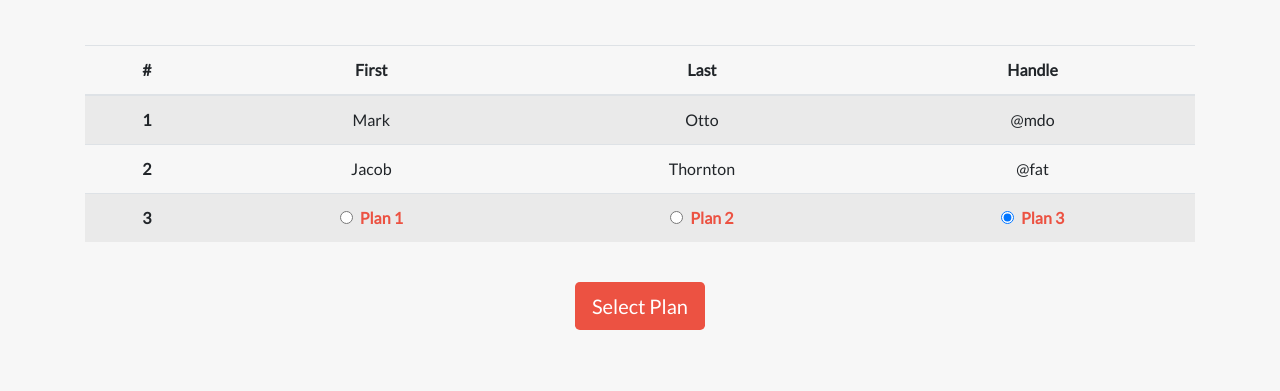
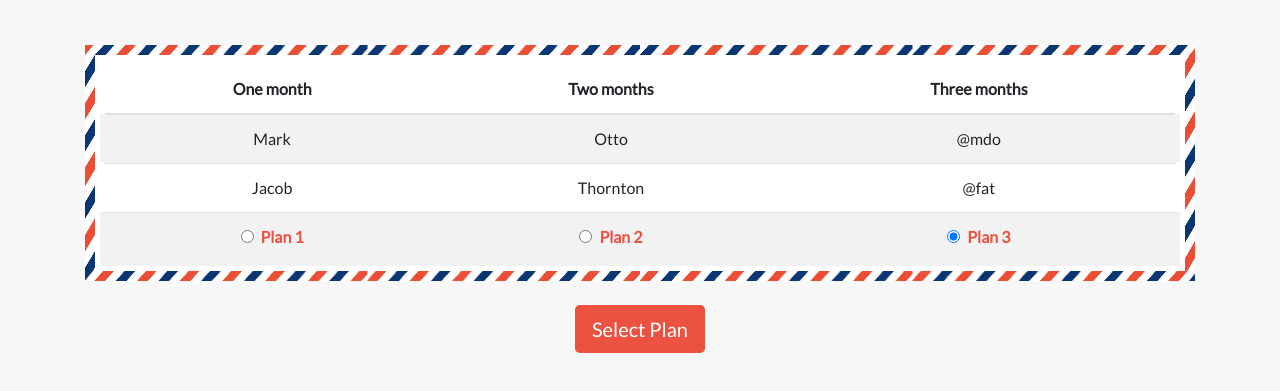
Before and after one commit to od-c0d3r/highmount, a plain HTML site: page plans.html in a window 1280 px wide. Shown: the part 409-800 px from the top of the page. Drawn offline with nearby package versions, Linux system fonts and the light colour scheme; a web font is replaced by a local one.

Commit message:
Adding Custom border for plans.html

```diff
--- a/assets/styles/styles.scss
+++ b/assets/styles/styles.scss
@@ -386,6 +386,12 @@ $main-font-weight: 300;
   transform: translate(-50%, -50%);
 }
 
+.table {
+  border: 10px solid transparent;
+  border-image: url(../imgs/plans.png) 30 round;
+  margin-bottom: 0;
+}
+
 @media screen and (max-width: 576px) {
   .text-bg {
     font-size: 18vw;
@@ -425,6 +431,10 @@ $main-font-weight: 300;
         font-size: 1rem;
       }
     }
+  }
+
+  .table {
+    font-size: 99%;
   }
 }
 
--- a/plans.html
+++ b/plans.html
@@ -79,30 +79,27 @@
       <!-- Plans Table from Daniel Zawadzki CodePen with Modifications -->
       <section class="container py-5 text-center">
         <h2 class="d-none">hello</h2>
+        <div class="table">
           <table class="table table-striped">
             <thead>
               <tr>
-              <th scope="col">#</th>
-              <th scope="col">First</th>
-              <th scope="col">Last</th>
-              <th scope="col">Handle</th>
+                <th scope="col">One month</th>
+                <th scope="col">Two months</th>
+                <th scope="col">Three months</th>
               </tr>
             </thead>
             <tbody>
               <tr>
-              <th scope="row">1</th>
                 <td>Mark</td>
                 <td>Otto</td>
                 <td>@mdo</td>
               </tr>
               <tr>
-              <th scope="row">2</th>
                 <td>Jacob</td>
                 <td>Thornton</td>
                 <td>@fat</td>
               </tr>
               <tr>
-              <th scope="row">3</th>
                 <td>
                   <div class="form-check">
                     <input class="form-check-input" type="radio" name="exampleRadios" id="exampleRadios1" value="option1"
@@ -133,6 +130,7 @@
               </tr>
             </tbody>
           </table>
+        </div>
         <button type="button" class="btn  btn-lg prim-bg text-white my-4">Select Plan</button>
       </section>
       <section class="container py-5">
@@ -224,14 +222,14 @@
 
   <!-- Bootstrap4 JS -->
   <script src="https://code.jquery.com/jquery-3.3.1.slim.min.js"
-    integrity="sha384-q8i/X+965DzO0rT7abK41JStQIAqVgRVzpbzo5smXKp4YfRvH+8abtTE1Pi6jizo"
-    crossorigin="anonymous"></script>
+    integrity="sha384-q8i/X+965DzO0rT7abK41JStQIAqVgRVzpbzo5smXKp4YfRvH+8abtTE1Pi6jizo" crossorigin="anonymous">
+    </script>
   <script src="https://cdnjs.cloudflare.com/ajax/libs/popper.js/1.14.3/umd/popper.min.js"
-    integrity="sha384-ZMP7rVo3mIykV+2+9J3UJ46jBk0WLaUAdn689aCwoqbBJiSnjAK/l8WvCWPIPm49"
-    crossorigin="anonymous"></script>
+    integrity="sha384-ZMP7rVo3mIykV+2+9J3UJ46jBk0WLaUAdn689aCwoqbBJiSnjAK/l8WvCWPIPm49" crossorigin="anonymous">
+    </script>
   <script src="https://stackpath.bootstrapcdn.com/bootstrap/4.1.3/js/bootstrap.min.js"
-    integrity="sha384-ChfqqxuZUCnJSK3+MXmPNIyE6ZbWh2IMqE241rYiqJxyMiZ6OW/JmZQ5stwEULTy"
-    crossorigin="anonymous"></script>
+    integrity="sha384-ChfqqxuZUCnJSK3+MXmPNIyE6ZbWh2IMqE241rYiqJxyMiZ6OW/JmZQ5stwEULTy" crossorigin="anonymous">
+    </script>
 </body>
 
 </html>
```
Also changed, not shown: assets/imgs/plans.png (added), assets/styles/styles.css, 2 other files. Lines whose indentation alone changed are shown as unchanged.
